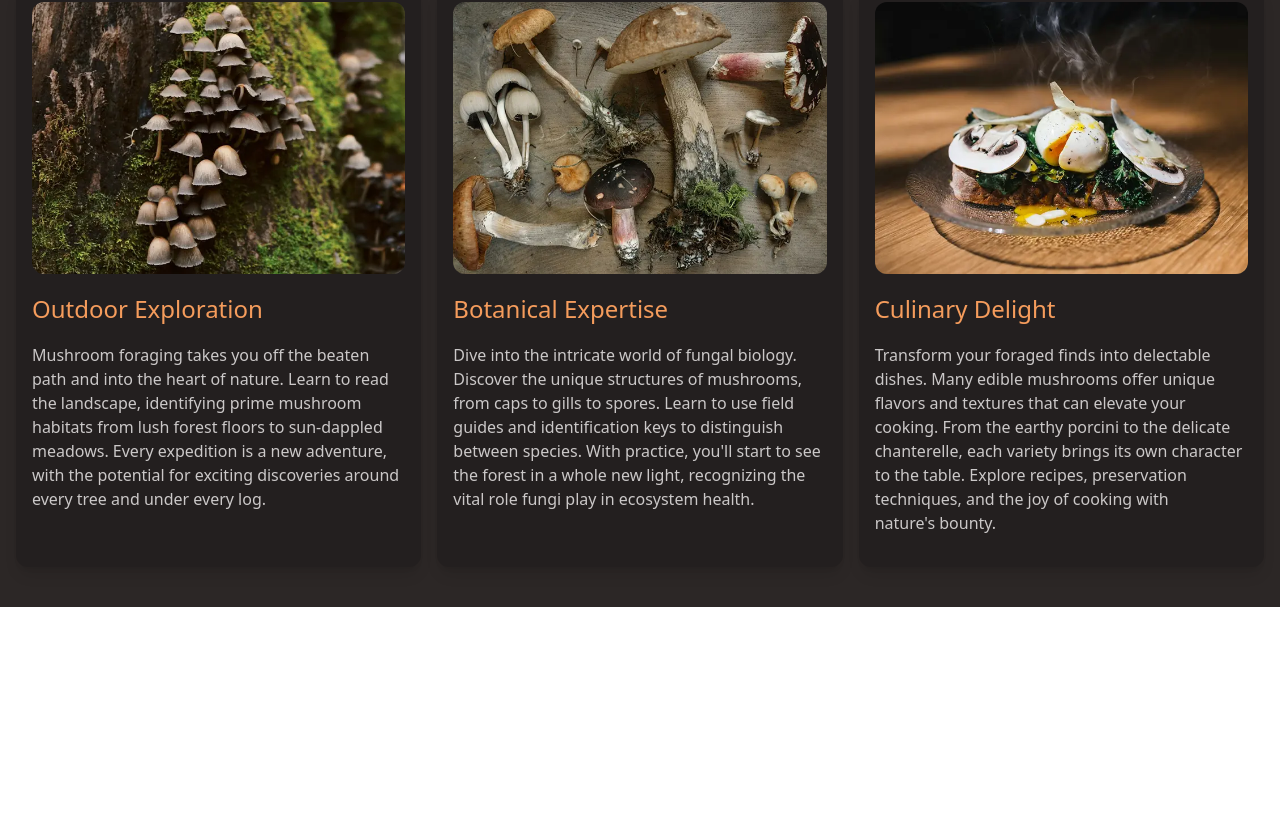
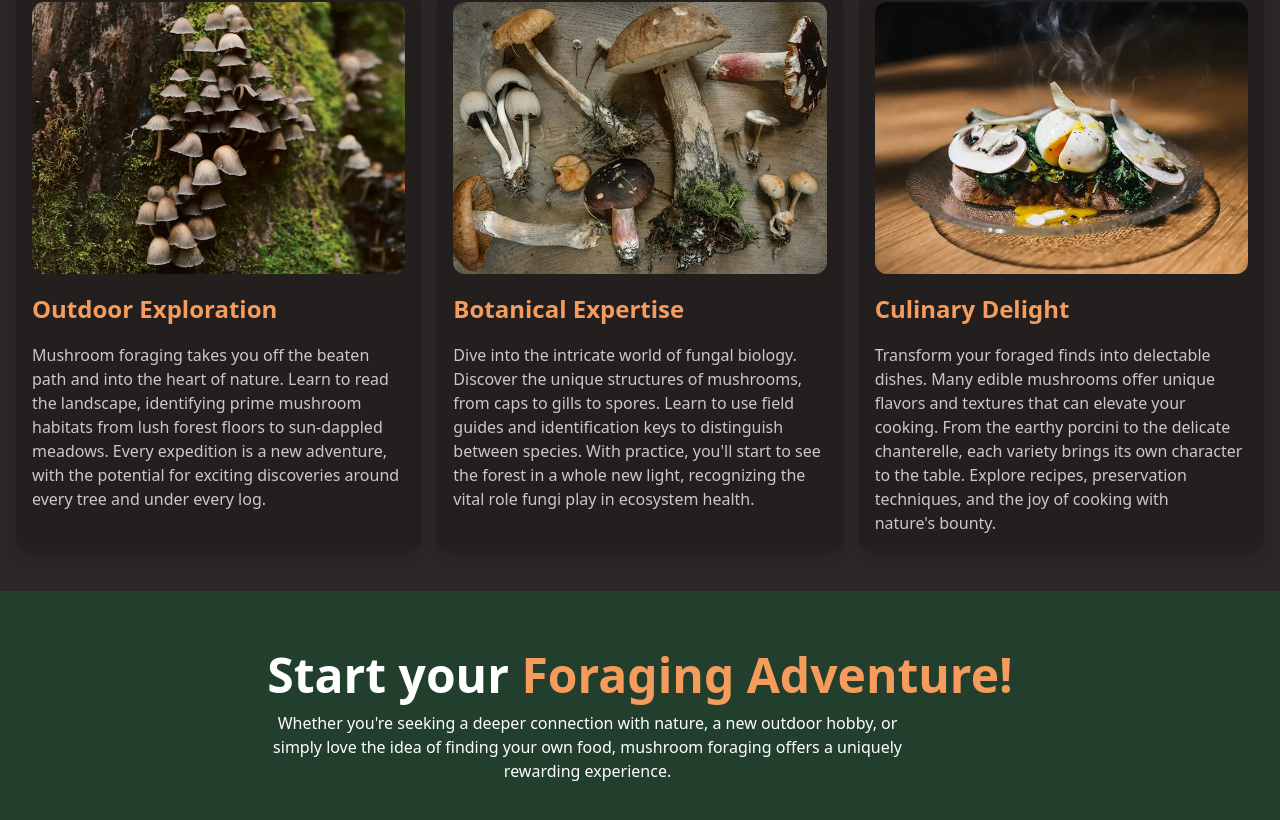
Before and after one commit to marwen-mrabti/fungi-finders, a React (Vite) app: page / in a window 1280 px wide. Shown: the part 1112-1932 px from the top of the page. Before the commit the page ends 1719 px from the top, so only its background shows below. Built offline with nearby package versions, Linux system fonts and the light colour scheme.

Commit message:
feat: cta section

```diff
--- a/src/App.tsx
+++ b/src/App.tsx
@@ -1,4 +1,5 @@
 import BenefitsOverview from "./components/benefits-overview";
+import CtaBanner from "./components/cta-banner";
 import Header from "./components/header";
 import Hero from "./components/hero";
 
@@ -9,6 +10,7 @@ function App() {
       <main className="flex w-full flex-col items-center">
         <Hero />
         <BenefitsOverview />
+        <CtaBanner />
       </main>
     </div>
   );
--- a/src/components/benefit-card.tsx
+++ b/src/components/benefit-card.tsx
@@ -23,7 +23,7 @@ export default function BenefitCard({ benefit, className }: BenefitCardProps) {
         />
       </div>
 
-      <h2 className="text-brand text-lg">{benefit.title}</h2>
+      <h2 className="text-brand text-lg font-semibold">{benefit.title}</h2>
       <p className="text-main text-base">{benefit.description}</p>
     </li>
   );
--- a/src/components/benefits-overview.tsx
+++ b/src/components/benefits-overview.tsx
@@ -39,7 +39,7 @@ export default function BenefitsOverview() {
       className="relative isolate w-full px-4 py-10 select-none"
     >
       <div className={cn("mx-auto w-full max-w-7xl", "grid grid-cols-1 gap-2")}>
-        <h1 className="text-heading-base text-hight-contrast">
+        <h1 className="text-heading-base text-hight-contrast font-bold">
           The joys of mushroom foraging
         </h1>
         <p className="text-main max-w-[70ch] text-base">
@@ -59,7 +59,7 @@ export default function BenefitsOverview() {
             <BenefitCard
               key={benefit.title}
               benefit={benefit}
-              className="row-span-4 grid grid-rows-subgrid gap-4 p-4"
+              className="row-span-3 grid grid-rows-subgrid gap-4 p-4"
             />
           ))}
         </ul>
--- a/src/components/cta-banner.tsx
+++ b/src/components/cta-banner.tsx
@@ -1,3 +1,19 @@
 export default function CtaBanner() {
-  return <div>create something cool</div>;
+  return (
+    <section
+      id="call-to-action"
+      className="bg-background-accent-dark hidden w-full sm:block"
+    >
+      <div className="text-high-contrast mx-auto w-fit px-1 py-12 sm:px-4">
+        <h1 className="text-heading-base text-center font-bold">
+          Start your <span className="text-brand">Foraging Adventure!</span>
+        </h1>
+        <p className="text-body-lg max-w-[70ch] text-center">
+          Whether you're seeking a deeper connection with nature, a new outdoor
+          hobby, or simply love the idea of finding your own food, mushroom
+          foraging offers a uniquely rewarding experience.
+        </p>
+      </div>
+    </section>
+  );
 }
```
